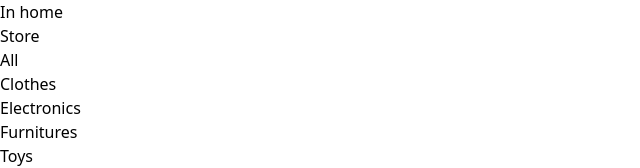
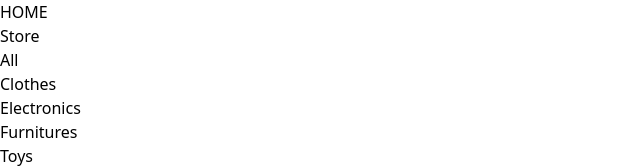
Before and after one commit to martinpercu/store-in-react, a React (Vite) app: page / in a window 1280 px wide. Shown: the top 168 px of the page, without its empty margins (0-640 px from the left). Built offline with nearby package versions, Linux system fonts and the light colour scheme.

Commit message:
implementing a basic layout for the project

```diff
--- /dev/null
+++ b/src/Components/Layout/index.jsx
@@ -0,0 +1,11 @@
+// eslint-disable-next-line react/prop-types
+const Layout = ({ children }) => {
+    return(
+        <div className='flex flex-col items-center bg-green-200 mt-16'>
+            {children}
+
+        </div>
+    )
+}
+
+export default Layout
--- a/src/Components/Navbar/index.jsx
+++ b/src/Components/Navbar/index.jsx
@@ -4,7 +4,7 @@
   const activeStyle = "underline underline-offset-8";
 
   return (
-    <nav className="flex justify-between items-center  fixed z-10 w-full py-4 px-6 text-sm font-light">
+    <nav className="flex justify-between items-center  fixed z-10 top-0 w-full py-4 px-6 text-sm font-light">
       <ul className="flex items-center gap-3">
         <li className="font-semibold text-lg">
           <NavLink
--- a/src/Pages/Account/index.jsx
+++ b/src/Pages/Account/index.jsx
@@ -1,9 +1,11 @@
+import Layout from '../../Components/Layout'
+
 function Account() {
 
     return (
-      <div className='bg-slate-300'>
+      <Layout>
         Account
-      </div>
+      </Layout>
     )
   }
 
--- a/src/Pages/Home/index.jsx
+++ b/src/Pages/Home/index.jsx
@@ -1,9 +1,14 @@
+import Layout from '../../Components/Layout'
+
 function Home() {
 
   return (
-    <div className='bg-slate-300'>
-      In home
-    </div>
+    <Layout>
+      HOME
+    </Layout>
+    // <div className=''>
+    //   In home
+    // </div>
   )
 }
 
--- a/src/Pages/Notfound/index.jsx
+++ b/src/Pages/Notfound/index.jsx
@@ -1,9 +1,11 @@
+import Layout from '../../Components/Layout'
+
 function Notfound() {
 
     return (
-      <div className='bg-slate-300'>
+      <Layout>
         NOT FOUND
-      </div>
+      </Layout>
     )
   }
 
--- a/src/Pages/Order/index.jsx
+++ b/src/Pages/Order/index.jsx
@@ -1,9 +1,11 @@
+import Layout from '../../Components/Layout'
+
 function Order() {
 
     return (
-      <div className='bg-slate-300'>
+      <Layout>
         ONE ORDER
-      </div>
+      </Layout>
     )
   }
 
--- a/src/Pages/Orders/index.jsx
+++ b/src/Pages/Orders/index.jsx
@@ -1,9 +1,11 @@
+import Layout from '../../Components/Layout'
+
 function Orders() {
 
     return (
-      <div className='bg-slate-300'>
+      <Layout>
         ORDERS severals
-      </div>
+      </Layout>
     )
   }
 
--- a/src/Pages/Signin/index.jsx
+++ b/src/Pages/Signin/index.jsx
@@ -1,9 +1,11 @@
+import Layout from '../../Components/Layout'
+
 function Signin() {
 
     return (
-      <div className='bg-slate-300'>
+      <Layout>
         Sign In
-      </div>
+      </Layout>
     )
   }
 
```
Also changed, not shown: 1 other file (tests, documents, lock files or other folders).
